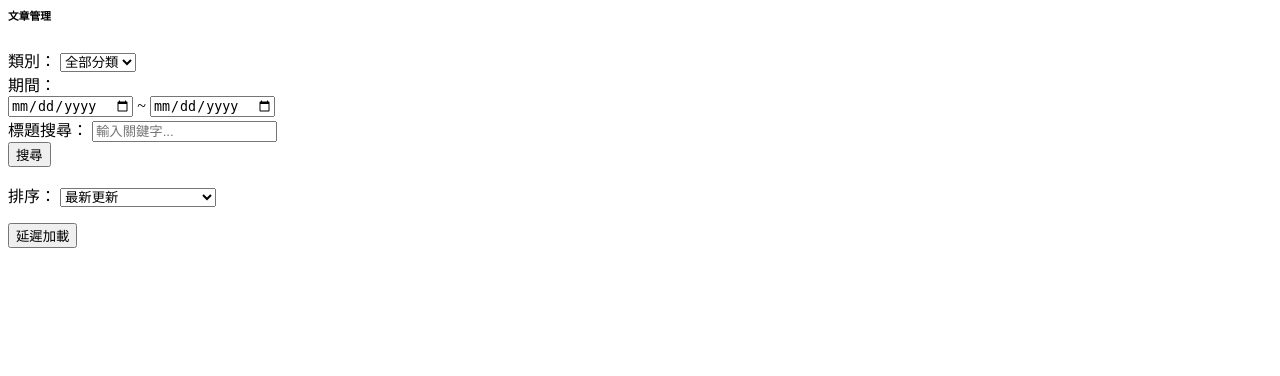
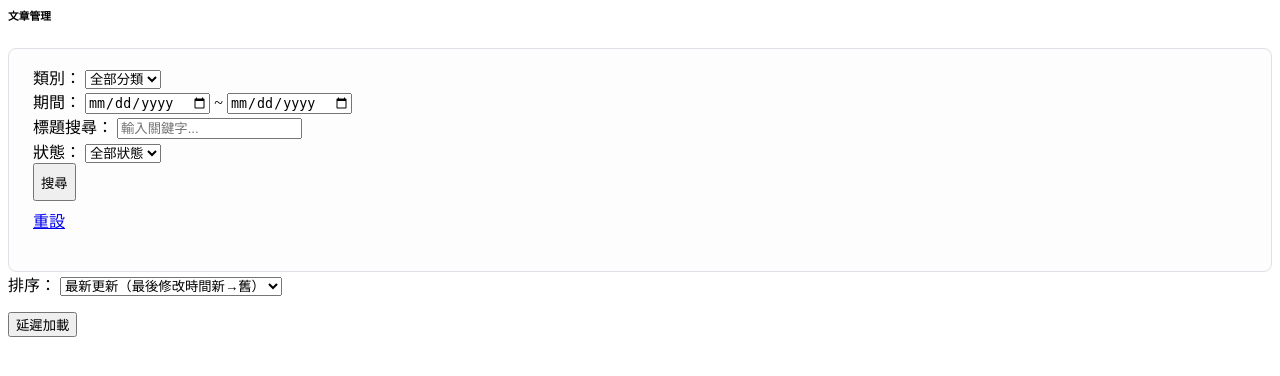
Before and after one commit to s8140156/news_xinzhu, a PHP site: page /?page=article_index in a window 1280 px wide. Shown: the top 376 px of the page. Run offline with PHP 8.4, Linux system fonts and the light colour scheme; data that the repository does not hold is empty.

Commit message:
feat(article/index): 新增文章篩選與自動排程更新邏輯，優化列表搜尋與排序功能
- 新增自動檢查排程文章並更新為已發布狀態
- 新增文章搜尋條件（類別、日期、標題、狀態）
- 調整智能群組排序邏輯，依狀態群組＋時間排序
- 新增共用 getCategoryMap() function 簡化分類取得
- 新增按鈕導向功能（查看 / 編輯 / 刪除）
- 優化搜尋區塊版面與樣式（雙行排列、間距修正）

```diff
--- a/app/core/db.php
+++ b/app/core/db.php
@@ -33,6 +33,9 @@ class DB {
         $this->table = $table;
     }
 
+    public function exec($sql) {
+        return $this->pdo->exec($sql);
+    }
 
     public function all($where='', $params=[]) {
         $sql = "SELECT * FROM `{$this->table}`";
--- a/app/views/backend/articles/index.php
+++ b/app/views/backend/articles/index.php
@@ -16,55 +16,102 @@
         <div class="card-body">
 
             <!-- 🔍 搜尋區塊 -->
-            <form method="GET" action="" class="mb-3">
-                <div class="row align-items-end">
+            <div class="search-box mb-3">
+                <form method="GET" action="<?= htmlspecialchars($_SERVER['PHP_SELF']) ?>">
+                    <input type="hidden" name="page" value="article_index">
+
+                    <!-- 第一行：分類 + 期間 -->
+                    <div class="row g-3 align-items-center mb-2">
                         <!-- 類別 -->
-                    <div class="col-md-3 mb-2">
-                        <label for="category" class="form-label">類別：</label>
+                        <div class="col-md-3">
+                            <div class="d-flex align-items-center">
+                                <label for="category" class="form-label mb-0 me-2">類別：</label>
                                 <select id="category" name="category" class="form-control">
                                     <option value="">全部分類</option>
-                            <option value="1">焦點新聞</option>
-                            <option value="2">綜合新聞</option>
-                            <option value="3">體育新聞</option>
+                                    <?php foreach($categories as $id=>$name): ?>
+                                    <option value="<?= $id ?>" <?= $category == $id ? 'selected' : '' ?>>
+                                        <?= htmlspecialchars($name) ?>
+                                    </option>
+                                    <?php endforeach; ?>
                                 </select>
+                            </div>
                         </div>
 
                         <!-- 期間 -->
-                    <div class="col-md-5 mb-2">
-                        <label class="form-label">期間：</label>
+                        <div class="col-md-5">
                             <div class="d-flex align-items-center">
-                            <input type="date" name="start_date" class="form-control me-2">
-                            <span>~</span>
-                            <input type="date" name="end_date" class="form-control ms-2">
+                                <label class="form-label mb-0 me-2">期間：</label>
+                                <input type="date" name="start_date" class="form-control me-2"
+                                    value="<?= htmlspecialchars($start_date ?? '') ?>">
+                                <span class="text-muted me-2">~</span>
+                                <input type="date" name="end_date" class="form-control"
+                                    value="<?= htmlspecialchars($end_date ?? '') ?>">
+                            </div>
                         </div>
                     </div>
 
+                    <!-- 第二行：標題搜尋 + 狀態 + 按鈕 -->
+                    <div class="row g-3 align-items-center">
                         <!-- 標題搜尋 -->
-                    <div class="col-md-3 mb-2">
-                        <label for="keyword" class="form-label">標題搜尋：</label>
-                        <input type="text" id="keyword" name="keyword" class="form-control" placeholder="輸入關鍵字...">
+                        <div class="col-md-4">
+                            <div class="d-flex align-items-center">
+                                <label for="keyword" class="form-label mb-0 me-2">標題搜尋：</label>
+                                <input type="text" id="keyword" name="keyword" class="form-control"
+                                    placeholder="輸入關鍵字..." value="<?= htmlspecialchars($keyword ?? '') ?>">
+                            </div>
                         </div>
 
-                    <!-- 搜尋按鈕 -->
-                    <div class="col-md-1 text-end mb-2">
-                        <button type="submit" class="btn btn-danger w-100">
+                        <!-- 狀態 -->
+                        <div class="col-md-3">
+                            <div class="d-flex align-items-center">
+                                <label for="status" class="form-label mb-0 me-2">狀態：</label>
+                                <select id="status" name="status" class="form-control">
+                                    <option value="">全部狀態</option>
+                                    <option value="published" <?= $status==='published'?'selected':'' ?>>已發布</option>
+                                    <option value="scheduled" <?= $status==='scheduled'?'selected':'' ?>>排程中</option>
+                                    <option value="draft" <?= $status==='draft'?'selected':'' ?>>草稿</option>
+                                </select>
+                            </div>
+                        </div>
+
+                        <!-- 按鈕 -->
+                        <div class="col-md-5">
+                            <div class="d-flex align-items-center gap-3">
+                                <button type="submit" class="btn btn-danger px-4">
                                     <i class="fas fa-search"></i> 搜尋
                                 </button>
+                                <a href="?page=article_index" class="btn btn-secondary px-4">
+                                    <i class="fas fa-undo"></i> 重設
+                                </a>
+                            </div>
                         </div>
                     </div>
                 </form>
+            </div>
+
 
             <!-- 🔽 排序下拉選單 -->
             <div class="d-flex justify-content-start align-items-center mb-3">
                 <form method="GET" action="<?= htmlspecialchars($_SERVER['PHP_SELF']) ?>">
                     <input type="hidden" name="page" value="article_index">
+                    <!-- 加入hidden name讓搜尋延續可以排序 -->
+                    <input type="hidden" name="category" value="<?= htmlspecialchars($category ?? '') ?>">
+                    <input type="hidden" name="start_date" value="<?= htmlspecialchars($start_date ?? '') ?>">
+                    <input type="hidden" name="end_date" value="<?= htmlspecialchars($end_date ?? '') ?>">
+                    <input type="hidden" name="keyword" value="<?= htmlspecialchars($keyword ?? '') ?>">
+                    <input type="hidden" name="status" value="<?= htmlspecialchars($status ?? '') ?>">
                     <div class="d-flex align-items-center">
                         <label for="sort_by" class="me-2 mb-0 text-muted">排序：</label>
                         <select class="form-control w-auto" name="sort_by" onchange="this.form.submit()">
-                            <option value="latest" <?= $sort ==='latest' ? 'selected' : '' ?>>最新更新</option>
-                            <option value="publish_desc" <?= $sort ==='publish_desc' ? 'selected' : '' ?>>已發布（時間新→舊）</option>
-                            <option value="schedule_asc" <?= $sort ==='schedule_asc' ? 'selected' : '' ?>>排程（時間近→遠）</option>
-                            <option value="draft_desc" <?= $sort ==='draft_desc' ? 'selected' : '' ?>>草稿（最近修改）</option>
+                            <option value="updated_desc" <?= $sort ==='updated_desc' ? 'selected' : '' ?>>
+                                最新更新（最後修改時間新→舊）
+                            </option>
+                            <option value="publish_desc" <?= $sort ==='publish_desc' ? 'selected' : '' ?>>
+                                最新發布（上線時間新→舊）
+                            </option>
+                            <option value="schedule_asc" <?= $sort ==='schedule_asc' ? 'selected' : '' ?>>
+                                排程順序（上線時間近→遠）
+                            </option>
                         </select>
                     </div>
                 </form>
@@ -136,13 +183,16 @@
 
                     <!-- 功能按鈕區 -->
                     <div class="d-flex align-items-start mt-2 mt-md-0 ms-md-3">
-                        <a href="#" class="btn btn-light btn-sm me-2" title="預覽">
+                        <a href="index.php?page=frontend_news_show&id=<?= $article['id'] ?>"
+                            class="btn btn-light btn-sm me-2" title="預覽">
                             <i class="fas fa-eye"></i>
                         </a>
-                        <a href="#" class="btn btn-light btn-sm me-2" title="編輯">
+                        <a href="index.php?page=article_edit&id=<?= $article['id'] ?>" class="btn btn-light btn-sm me-2"
+                            title="編輯">
                             <i class="fas fa-edit"></i>
                         </a>
-                        <a href="#" class="btn btn-light btn-sm text-danger" title="刪除"
+                        <a href="index.php?page=article_delete&id=<?= $article['id'] ?>"
+                            class="btn btn-light btn-sm text-danger" title="刪除"
                             onclick="return confirm('確定要刪除此文章嗎？此動作無法復原！')">
                             <i class="fas fa-trash-alt"></i>
                         </a>
@@ -208,4 +258,33 @@
     background-position: right 0.75rem center;
     background-size: 12px 12px;
 }
+
+.search-box {
+    border: 1px solid #dee2e6;
+    border-radius: 8px;
+    padding: 1rem 1.5rem;
+    background: #fdfdfd;
+    /* 可視情況加淡背景 */
+    /* #fafbfc-極淡灰白 #fcfcfd-比白稍有陰影感 #fdfdfd-幾乎純白 rgba(0, 0, 0, 0.02)-透明輝層 */
+}
+
+.search-box .form-label {
+  white-space: nowrap;
+}
+
+.search-box .btn {
+  height: 38px; /* 與 input 對齊 */
+  display: flex;
+  align-items: center;
+}
+
+.search-box .d-flex.align-items-center.gap-3 {
+  gap: 1rem !important;
+}
+
+@media (max-width: 767.98px) {
+  .search-box .row > [class*="col-"] {
+    margin-bottom: 0.5rem;
+  }
+}
 </style>
```
Also changed, not shown: app/controllers/backend/articleController.php (+59 -16 lines). Lines whose indentation alone changed are shown as unchanged.
